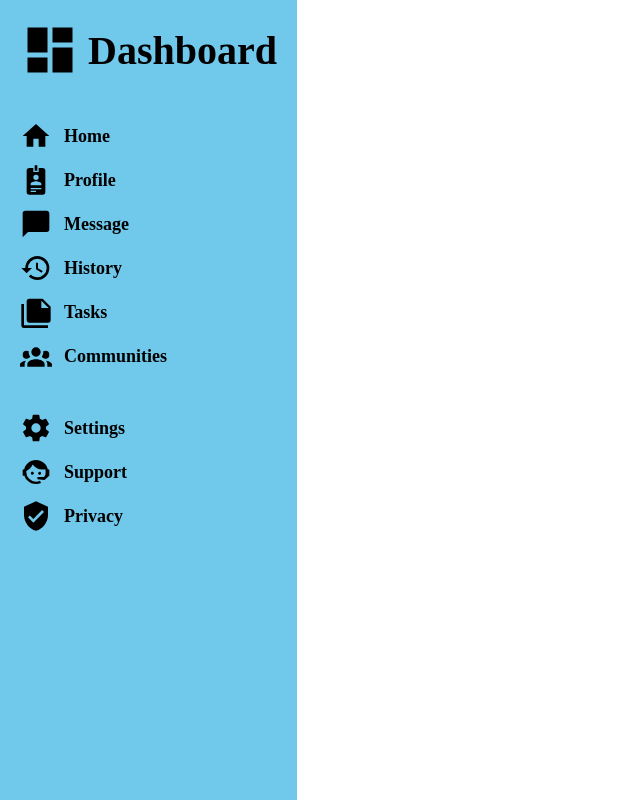
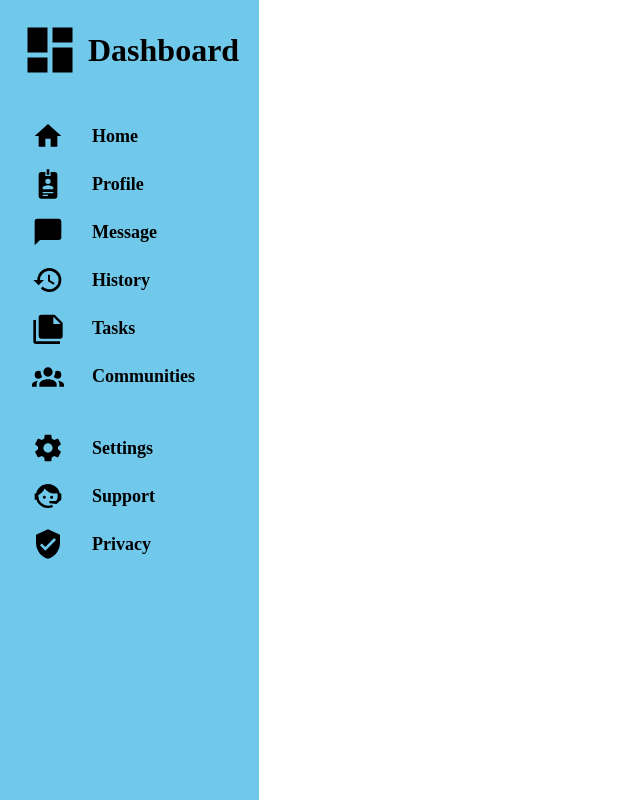
Before and after one commit to iPutic/adminDashboard, a plain HTML site: page index.html in a window 1280 px wide. Shown: the whole page, without its empty margins (0-640 px from the left). Drawn offline with Linux system fonts and the light colour scheme.

Commit message:
fixed alignment on sidebar

```diff
--- a/styles.css
+++ b/styles.css
@@ -46,15 +46,16 @@ li, ul {
 }
 
 .top h2 {
-    font-size: 2.5rem;
+    font-size: 2rem;
     padding-left: 8px;
 }
 
 .navigation, .extras {
     display: grid;
-    grid-template-columns: 32px 1fr;
-    grid-template-rows: repeat(6, 1fr);
-    gap : 12px;
+    grid-template-columns: 32px auto;
+    grid-auto-rows: min-content;
+    gap : 16px 28px;
+    padding-left: 12px;
 }
 
 .navigation li, .extras li{
```
